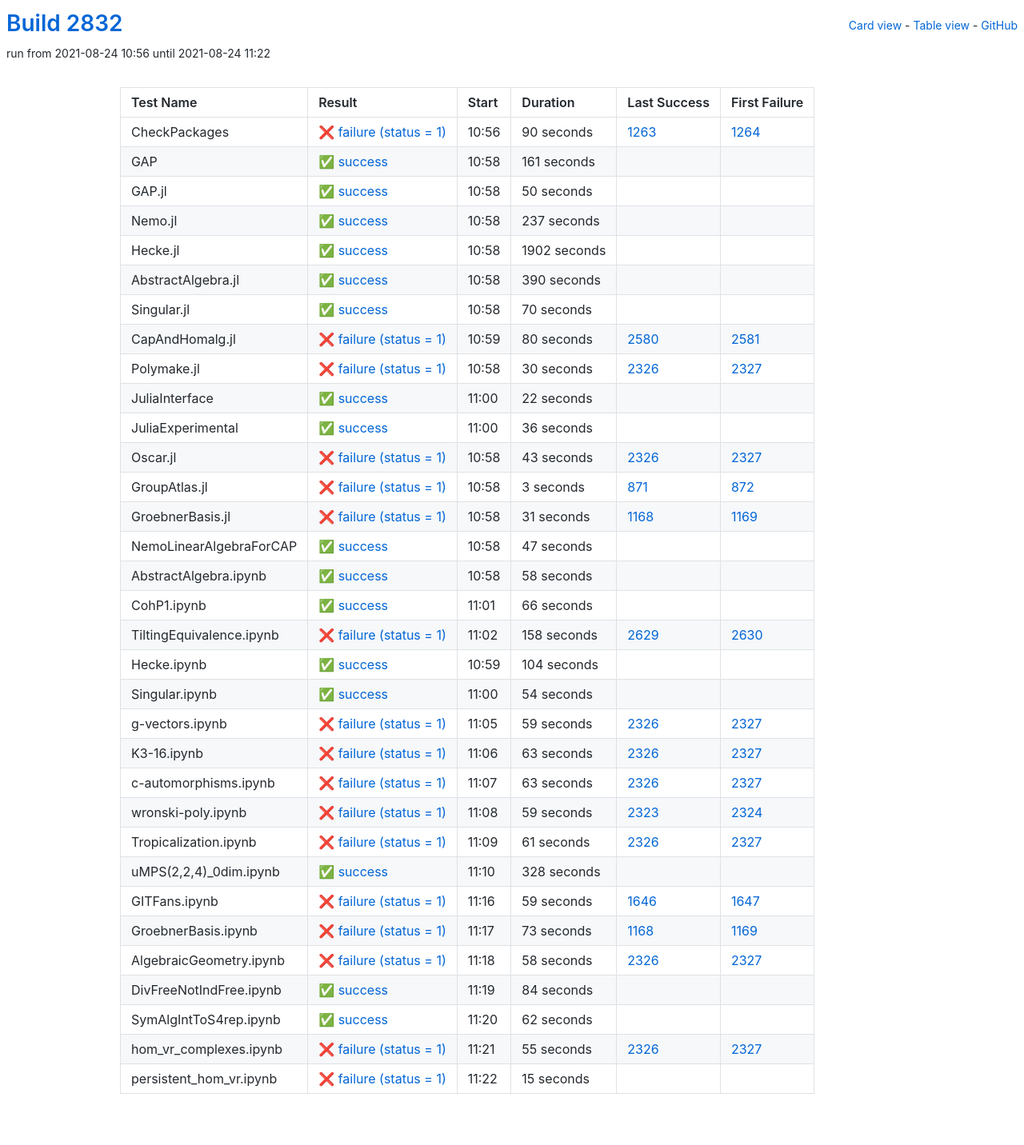
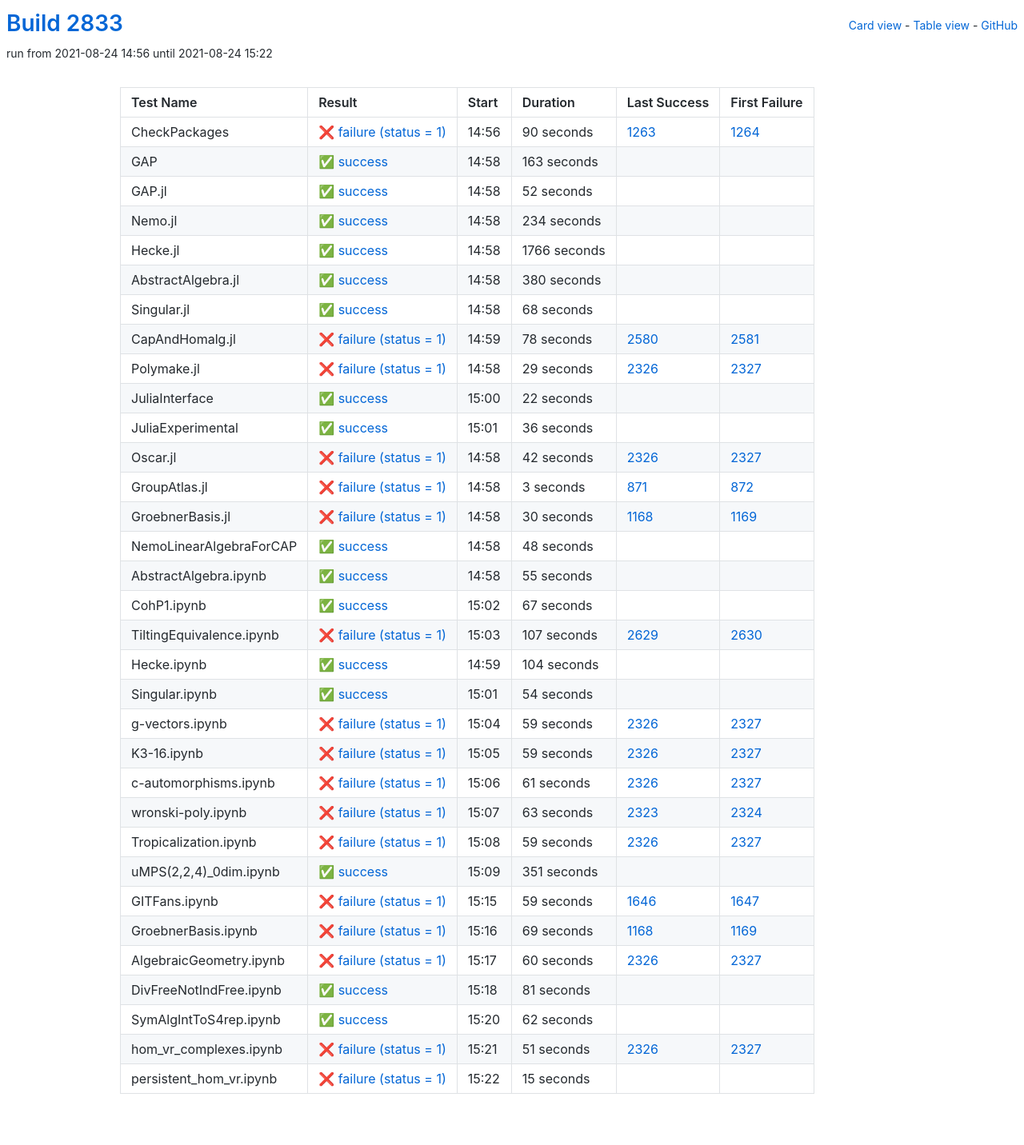
Before and after one commit to oscar-system/oscar-ci-status-stable, a Jekyll site: the page built from table.html, in a window 1280 px wide. Shown: the whole page at 80% size. Built offline with Jekyll 4.4.1, drawn with Linux system fonts in a browser that asks for light colours.

Commit message:
Build #2833

```diff
--- a/_data/ci.yml
+++ b/_data/ci.yml
@@ -1,6 +1,6 @@
 ---
-build: 2832
-build_url: https://oscarci.mathematik.uni-kl.de/job/oscar-stable/2832/
+build: 2833
+build_url: https://oscarci.mathematik.uni-kl.de/job/oscar-stable/2833/
 job: oscar-stable
 organization: oscar-system
 repo: oscar-ci-status-stable
@@ -8,8 +8,8 @@ repourl: https://github.com/oscar-system/oscar-ci-status-stable
 tests:
 - name: CheckPackages
   id: checkpackages
-  log: https://oscarci.mathematik.uni-kl.de/job/oscar-stable/2832/artifact/logs/build-2832/CheckPackages.log
-  start: 2021-08-24 10:56
+  log: https://oscarci.mathematik.uni-kl.de/job/oscar-stable/2833/artifact/logs/build-2833/CheckPackages.log
+  start: 2021-08-24 14:56
   success: false
   exitcode: 1
   status: failure
@@ -20,104 +20,104 @@ tests:
   first_failure_url: https://oscarci.mathematik.uni-kl.de/job/oscar-stable/1264/
 - name: GAP
   id: gap
-  log: https://oscarci.mathematik.uni-kl.de/job/oscar-stable/2832/artifact/logs/build-2832/GAP.log
-  start: 2021-08-24 10:58
+  log: https://oscarci.mathematik.uni-kl.de/job/oscar-stable/2833/artifact/logs/build-2833/GAP.log
+  start: 2021-08-24 14:58
   success: true
   exitcode: 0
   status: success
-  duration: 161
+  duration: 163
   last_success: false
   last_success_url:
   first_failure: false
   first_failure_url:
 - name: GAP.jl
   id: gap-jl
-  log: https://oscarci.mathematik.uni-kl.de/job/oscar-stable/2832/artifact/logs/build-2832/GAP.jl.log
-  start: 2021-08-24 10:58
+  log: https://oscarci.mathematik.uni-kl.de/job/oscar-stable/2833/artifact/logs/build-2833/GAP.jl.log
+  start: 2021-08-24 14:58
   success: true
   exitcode: 0
   status: success
-  duration: 50
+  duration: 52
   last_success: false
   last_success_url:
   first_failure: false
   first_failure_url:
 - name: Nemo.jl
   id: nemo-jl
-  log: https://oscarci.mathematik.uni-kl.de/job/oscar-stable/2832/artifact/logs/build-2832/Nemo.jl.log
-  start: 2021-08-24 10:58
+  log: https://oscarci.mathematik.uni-kl.de/job/oscar-stable/2833/artifact/logs/build-2833/Nemo.jl.log
+  start: 2021-08-24 14:58
   success: true
   exitcode: 0
   status: success
-  duration: 237
+  duration: 234
   last_success: false
   last_success_url:
   first_failure: false
   first_failure_url:
 - name: Hecke.jl
   id: hecke-jl
-  log: https://oscarci.mathematik.uni-kl.de/job/oscar-stable/2832/artifact/logs/build-2832/Hecke.jl.log
-  start: 2021-08-24 10:58
+  log: https://oscarci.mathematik.uni-kl.de/job/oscar-stable/2833/artifact/logs/build-2833/Hecke.jl.log
+  start: 2021-08-24 14:58
   success: true
   exitcode: 0
   status: success
-  duration: 1902
+  duration: 1766
   last_success: false
   last_success_url:
   first_failure: false
   first_failure_url:
 - name: AbstractAlgebra.jl
   id: abstractalgebra-jl
-  log: https://oscarci.mathematik.uni-kl.de/job/oscar-stable/2832/artifact/logs/build-2832/AbstractAlgebra.jl.log
-  start: 2021-08-24 10:58
+  log: https://oscarci.mathematik.uni-kl.de/job/oscar-stable/2833/artifact/logs/build-2833/AbstractAlgebra.jl.log
+  start: 2021-08-24 14:58
   success: true
   exitcode: 0
   status: success
-  duration: 390
+  duration: 380
   last_success: false
   last_success_url:
   first_failure: false
   first_failure_url:
 - name: Singular.jl
   id: singular-jl
-  log: https://oscarci.mathematik.uni-kl.de/job/oscar-stable/2832/artifact/logs/build-2832/Singular.jl.log
-  start: 2021-08-24 10:58
+  log: https://oscarci.mathematik.uni-kl.de/job/oscar-stable/2833/artifact/logs/build-2833/Singular.jl.log
+  start: 2021-08-24 14:58
   success: true
   exitcode: 0
   status: success
-  duration: 70
+  duration: 68
   last_success: false
   last_success_url:
   first_failure: false
   first_failure_url:
 - name: CapAndHomalg.jl
   id: capandhomalg-jl
-  log: https://oscarci.mathematik.uni-kl.de/job/oscar-stable/2832/artifact/logs/build-2832/CapAndHomalg.jl.log
-  start: 2021-08-24 10:59
+  log: https://oscarci.mathematik.uni-kl.de/job/oscar-stable/2833/artifact/logs/build-2833/CapAndHomalg.jl.log
+  start: 2021-08-24 14:59
   success: false
   exitcode: 1
   status: failure
-  duration: 80
+  duration: 78
   last_success: 2580
   last_success_url: https://oscarci.mathematik.uni-kl.de/job/oscar-stable/2580/
   first_failure: 2581
   first_failure_url: https://oscarci.mathematik.uni-kl.de/job/oscar-stable/2581/
 - name: Polymake.jl
   id: polymake-jl
-  log: https://oscarci.mathematik.uni-kl.de/job/oscar-stable/2832/artifact/logs/build-2832/Polymake.jl.log
-  start: 2021-08-24 10:58
+  log: https://oscarci.mathematik.uni-kl.de/job/oscar-stable/2833/artifact/logs/build-2833/Polymake.jl.log
+  start: 2021-08-24 14:58
   success: false
   exitcode: 1
   status: failure
-  duration: 30
+  duration: 29
   last_success: 2326
   last_success_url: https://oscarci.mathematik.uni-kl.de/job/oscar-stable/2326/
   first_failure: 2327
   first_failure_url: https://oscarci.mathematik.uni-kl.de/job/oscar-stable/2327/
 - name: JuliaInterface
   id: juliainterface
-  log: https://oscarci.mathematik.uni-kl.de/job/oscar-stable/2832/artifact/logs/build-2832/JuliaInterface.log
-  start: 2021-08-24 11:00
+  log: https://oscarci.mathematik.uni-kl.de/job/oscar-stable/2833/artifact/logs/build-2833/JuliaInterface.log
+  start: 2021-08-24 15:00
   success: true
   exitcode: 0
   status: success
@@ -128,8 +128,8 @@ tests:
   first_failure_url:
 - name: JuliaExperimental
   id: juliaexperimental
-  log: https://oscarci.mathematik.uni-kl.de/job/oscar-stable/2832/artifact/logs/build-2832/JuliaExperimental.log
-  start: 2021-08-24 11:00
+  log: https://oscarci.mathematik.uni-kl.de/job/oscar-stable/2833/artifact/logs/build-2833/JuliaExperimental.log
+  start: 2021-08-24 15:01
   success: true
   exitcode: 0
   status: success
@@ -140,20 +140,20 @@ tests:
   first_failure_url:
 - name: Oscar.jl
   id: oscar-jl
-  log: https://oscarci.mathematik.uni-kl.de/job/oscar-stable/2832/artifact/logs/build-2832/Oscar.jl.log
-  start: 2021-08-24 10:58
+  log: https://oscarci.mathematik.uni-kl.de/job/oscar-stable/2833/artifact/logs/build-2833/Oscar.jl.log
+  start: 2021-08-24 14:58
   success: false
   exitcode: 1
   status: failure
-  duration: 43
+  duration: 42
   last_success: 2326
   last_success_url: https://oscarci.mathematik.uni-kl.de/job/oscar-stable/2326/
   first_failure: 2327
   first_failure_url: https://oscarci.mathematik.uni-kl.de/job/oscar-stable/2327/
 - name: GroupAtlas.jl
   id: groupatlas-jl
-  log: https://oscarci.mathematik.uni-kl.de/job/oscar-stable/2832/artifact/logs/build-2832/GroupAtlas.jl.log
-  start: 2021-08-24 10:58
+  log: https://oscarci.mathematik.uni-kl.de/job/oscar-stable/2833/artifact/logs/build-2833/GroupAtlas.jl.log
+  start: 2021-08-24 14:58
   success: false
   exitcode: 1
   status: failure
@@ -164,68 +164,68 @@ tests:
   first_failure_url: https://oscarci.mathematik.uni-kl.de/job/oscar-stable/872/
 - name: GroebnerBasis.jl
   id: groebnerbasis-jl
-  log: https://oscarci.mathematik.uni-kl.de/job/oscar-stable/2832/artifact/logs/build-2832/GroebnerBasis.jl.log
-  start: 2021-08-24 10:58
+  log: https://oscarci.mathematik.uni-kl.de/job/oscar-stable/2833/artifact/logs/build-2833/GroebnerBasis.jl.log
+  start: 2021-08-24 14:58
   success: false
   exitcode: 1
   status: failure
-  duration: 31
+  duration: 30
   last_success: 1168
   last_success_url: https://oscarci.mathematik.uni-kl.de/job/oscar-stable/1168/
   first_failure: 1169
   first_failure_url: https://oscarci.mathematik.uni-kl.de/job/oscar-stable/1169/
 - name: NemoLinearAlgebraForCAP
   id: nemolinearalgebraforcap
-  log: https://oscarci.mathematik.uni-kl.de/job/oscar-stable/2832/artifact/logs/build-2832/NemoLinearAlgebraForCAP.log
-  start: 2021-08-24 10:58
+  log: https://oscarci.mathematik.uni-kl.de/job/oscar-stable/2833/artifact/logs/build-2833/NemoLinearAlgebraForCAP.log
+  start: 2021-08-24 14:58
   success: true
   exitcode: 0
   status: success
-  duration: 47
+  duration: 48
   last_success: false
   last_success_url:
   first_failure: false
   first_failure_url:
 - name: AbstractAlgebra.ipynb
   id: abstractalgebra-ipynb
-  log: https://oscarci.mathematik.uni-kl.de/job/oscar-stable/2832/artifact/logs/build-2832/AbstractAlgebra.ipynb.log
-  start: 2021-08-24 10:58
+  log: https://oscarci.mathematik.uni-kl.de/job/oscar-stable/2833/artifact/logs/build-2833/AbstractAlgebra.ipynb.log
+  start: 2021-08-24 14:58
   success: true
   exitcode: 0
   status: success
-  duration: 58
+  duration: 55
   last_success: false
   last_success_url:
   first_failure: false
   first_failure_url:
 - name: CohP1.ipynb
   id: cohp1-ipynb
-  log: https://oscarci.mathematik.uni-kl.de/job/oscar-stable/2832/artifact/logs/build-2832/CohP1.ipynb.log
-  start: 2021-08-24 11:01
+  log: https://oscarci.mathematik.uni-kl.de/job/oscar-stable/2833/artifact/logs/build-2833/CohP1.ipynb.log
+  start: 2021-08-24 15:02
   success: true
   exitcode: 0
   status: success
-  duration: 66
+  duration: 67
   last_success: false
   last_success_url:
   first_failure: false
   first_failure_url:
 - name: TiltingEquivalence.ipynb
   id: tiltingequivalence-ipynb
-  log: https://oscarci.mathematik.uni-kl.de/job/oscar-stable/2832/artifact/logs/build-2832/TiltingEquivalence.ipynb.log
-  start: 2021-08-24 11:02
+  log: https://oscarci.mathematik.uni-kl.de/job/oscar-stable/2833/artifact/logs/build-2833/TiltingEquivalence.ipynb.log
+  start: 2021-08-24 15:03
   success: false
   exitcode: 1
   status: failure
-  duration: 158
+  duration: 107
   last_success: 2629
   last_success_url: https://oscarci.mathematik.uni-kl.de/job/oscar-stable/2629/
   first_failure: 2630
   first_failure_url: https://oscarci.mathematik.uni-kl.de/job/oscar-stable/2630/
 - name: Hecke.ipynb
   id: hecke-ipynb
-  log: https://oscarci.mathematik.uni-kl.de/job/oscar-stable/2832/artifact/logs/build-2832/Hecke.ipynb.log
-  start: 2021-08-24 10:59
+  log: https://oscarci.mathematik.uni-kl.de/job/oscar-stable/2833/artifact/logs/build-2833/Hecke.ipynb.log
+  start: 2021-08-24 14:59
   success: true
   exitcode: 0
   status: success
@@ -236,8 +236,8 @@ tests:
   first_failure_url:
 - name: Singular.ipynb
   id: singular-ipynb
-  log: https://oscarci.mathematik.uni-kl.de/job/oscar-stable/2832/artifact/logs/build-2832/Singular.ipynb.log
-  start: 2021-08-24 11:00
+  log: https://oscarci.mathematik.uni-kl.de/job/oscar-stable/2833/artifact/logs/build-2833/Singular.ipynb.log
+  start: 2021-08-24 15:01
   success: true
   exitcode: 0
   status: success
@@ -248,8 +248,8 @@ tests:
   first_failure_url:
 - name: g-vectors.ipynb
   id: g-vectors-ipynb
-  log: https://oscarci.mathematik.uni-kl.de/job/oscar-stable/2832/artifact/logs/build-2832/g-vectors.ipynb.log
-  start: 2021-08-24 11:05
+  log: https://oscarci.mathematik.uni-kl.de/job/oscar-stable/2833/artifact/logs/build-2833/g-vectors.ipynb.log
+  start: 2021-08-24 15:04
   success: false
   exitcode: 1
   status: failure
@@ -260,44 +260,20 @@ tests:
   first_failure_url: https://oscarci.mathematik.uni-kl.de/job/oscar-stable/2327/
 - name: K3-16.ipynb
   id: k3-16-ipynb
-  log: https://oscarci.mathematik.uni-kl.de/job/oscar-stable/2832/artifact/logs/build-2832/K3-16.ipynb.log
-  start: 2021-08-24 11:06
+  log: https://oscarci.mathematik.uni-kl.de/job/oscar-stable/2833/artifact/logs/build-2833/K3-16.ipynb.log
+  start: 2021-08-24 15:05
   success: false
   exitcode: 1
   status: failure
-  duration: 63
+  duration: 59
   last_success: 2326
   last_success_url: https://oscarci.mathematik.uni-kl.de/job/oscar-stable/2326/
   first_failure: 2327
   first_failure_url: https://oscarci.mathematik.uni-kl.de/job/oscar-stable/2327/
 - name: c-automorphisms.ipynb
   id: c-automorphisms-ipynb
-  log: https://oscarci.mathematik.uni-kl.de/job/oscar-stable/2832/artifact/logs/build-2832/c-automorphisms.ipynb.log
-  start: 2021-08-24 11:07
-  success: false
-  exitcode: 1
-  status: failure
-  duration: 63
-  last_success: 2326
-  last_success_url: https://oscarci.mathematik.uni-kl.de/job/oscar-stable/2326/
-  first_failure: 2327
-  first_failure_url: https://oscarci.mathematik.uni-kl.de/job/oscar-stable/2327/
-- name: wronski-poly.ipynb
-  id: wronski-poly-ipynb
-  log: https://oscarci.mathematik.uni-kl.de/job/oscar-stable/2832/artifact/logs/build-2832/wronski-poly.ipynb.log
-  start: 2021-08-24 11:08
-  success: false
-  exitcode: 1
-  status: failure
-  duration: 59
-  last_success: 2323
-  last_success_url: https://oscarci.mathematik.uni-kl.de/job/oscar-stable/2323/
-  first_failure: 2324
-  first_failure_url: https://oscarci.mathematik.uni-kl.de/job/oscar-stable/2324/
-- name: Tropicalization.ipynb
-  id: tropicalization-ipynb
-  log: https://oscarci.mathematik.uni-kl.de/job/oscar-stable/2832/artifact/logs/build-2832/Tropicalization.ipynb.log
-  start: 2021-08-24 11:09
+  log: https://oscarci.mathematik.uni-kl.de/job/oscar-stable/2833/artifact/logs/build-2833/c-automorphisms.ipynb.log
+  start: 2021-08-24 15:06
   success: false
   exitcode: 1
   status: failure
@@ -306,22 +282,46 @@ tests:
   last_success_url: https://oscarci.mathematik.uni-kl.de/job/oscar-stable/2326/
   first_failure: 2327
   first_failure_url: https://oscarci.mathematik.uni-kl.de/job/oscar-stable/2327/
+- name: wronski-poly.ipynb
+  id: wronski-poly-ipynb
+  log: https://oscarci.mathematik.uni-kl.de/job/oscar-stable/2833/artifact/logs/build-2833/wronski-poly.ipynb.log
+  start: 2021-08-24 15:07
+  success: false
+  exitcode: 1
+  status: failure
+  duration: 63
+  last_success: 2323
+  last_success_url: https://oscarci.mathematik.uni-kl.de/job/oscar-stable/2323/
+  first_failure: 2324
+  first_failure_url: https://oscarci.mathematik.uni-kl.de/job/oscar-stable/2324/
+- name: Tropicalization.ipynb
+  id: tropicalization-ipynb
+  log: https://oscarci.mathematik.uni-kl.de/job/oscar-stable/2833/artifact/logs/build-2833/Tropicalization.ipynb.log
+  start: 2021-08-24 15:08
+  success: false
+  exitcode: 1
+  status: failure
+  duration: 59
+  last_success: 2326
+  last_success_url: https://oscarci.mathematik.uni-kl.de/job/oscar-stable/2326/
+  first_failure: 2327
+  first_failure_url: https://oscarci.mathematik.uni-kl.de/job/oscar-stable/2327/
 - name: uMPS(2,2,4)_0dim.ipynb
   id: umps-2-2-4-0dim-ipynb
-  log: https://oscarci.mathematik.uni-kl.de/job/oscar-stable/2832/artifact/logs/build-2832/uMPS-2-2-4-_0dim.ipynb.log
-  start: 2021-08-24 11:10
+  log: https://oscarci.mathematik.uni-kl.de/job/oscar-stable/2833/artifact/logs/build-2833/uMPS-2-2-4-_0dim.ipynb.log
+  start: 2021-08-24 15:09
   success: true
   exitcode: 0
   status: success
-  duration: 328
+  duration: 351
   last_success: false
   last_success_url:
   first_failure: false
   first_failure_url:
 - name: GITFans.ipynb
   id: gitfans-ipynb
-  log: https://oscarci.mathematik.uni-kl.de/job/oscar-stable/2832/artifact/logs/build-2832/GITFans.ipynb.log
-  start: 2021-08-24 11:16
+  log: https://oscarci.mathematik.uni-kl.de/job/oscar-stable/2833/artifact/logs/build-2833/GITFans.ipynb.log
+  start: 2021-08-24 15:15
   success: false
   exitcode: 1
   status: failure
@@ -332,44 +332,44 @@ tests:
   first_failure_url: https://oscarci.mathematik.uni-kl.de/job/oscar-stable/1647/
 - name: GroebnerBasis.ipynb
   id: groebnerbasis-ipynb
-  log: https://oscarci.mathematik.uni-kl.de/job/oscar-stable/2832/artifact/logs/build-2832/GroebnerBasis.ipynb.log
-  start: 2021-08-24 11:17
+  log: https://oscarci.mathematik.uni-kl.de/job/oscar-stable/2833/artifact/logs/build-2833/GroebnerBasis.ipynb.log
+  start: 2021-08-24 15:16
   success: false
   exitcode: 1
   status: failure
-  duration: 73
+  duration: 69
   last_success: 1168
   last_success_url: https://oscarci.mathematik.uni-kl.de/job/oscar-stable/1168/
   first_failure: 1169
   first_failure_url: https://oscarci.mathematik.uni-kl.de/job/oscar-stable/1169/
 - name: AlgebraicGeometry.ipynb
   id: algebraicgeometry-ipynb
-  log: https://oscarci.mathematik.uni-kl.de/job/oscar-stable/2832/artifact/logs/build-2832/AlgebraicGeometry.ipynb.log
-  start: 2021-08-24 11:18
+  log: https://oscarci.mathematik.uni-kl.de/job/oscar-stable/2833/artifact/logs/build-2833/AlgebraicGeometry.ipynb.log
+  start: 2021-08-24 15:17
   success: false
   exitcode: 1
   status: failure
-  duration: 58
+  duration: 60
   last_success: 2326
   last_success_url: https://oscarci.mathematik.uni-kl.de/job/oscar-stable/2326/
   first_failure: 2327
   first_failure_url: https://oscarci.mathematik.uni-kl.de/job/oscar-stable/2327/
 - name: DivFreeNotIndFree.ipynb
   id: divfreenotindfree-ipynb
-  log: https://oscarci.mathematik.uni-kl.de/job/oscar-stable/2832/artifact/logs/build-2832/DivFreeNotIndFree.ipynb.log
-  start: 2021-08-24 11:19
+  log: https://oscarci.mathematik.uni-kl.de/job/oscar-stable/2833/artifact/logs/build-2833/DivFreeNotIndFree.ipynb.log
+  start: 2021-08-24 15:18
   success: true
   exitcode: 0
   status: success
-  duration: 84
+  duration: 81
   last_success: false
   last_success_url:
   first_failure: false
   first_failure_url:
 - name: SymAlgIntToS4rep.ipynb
   id: symalginttos4rep-ipynb
-  log: https://oscarci.mathematik.uni-kl.de/job/oscar-stable/2832/artifact/logs/build-2832/SymAlgIntToS4rep.ipynb.log
-  start: 2021-08-24 11:20
+  log: https://oscarci.mathematik.uni-kl.de/job/oscar-stable/2833/artifact/logs/build-2833/SymAlgIntToS4rep.ipynb.log
+  start: 2021-08-24 15:20
   success: true
   exitcode: 0
   status: success
@@ -380,20 +380,20 @@ tests:
   first_failure_url:
 - name: hom_vr_complexes.ipynb
   id: hom-vr-complexes-ipynb
-  log: https://oscarci.mathematik.uni-kl.de/job/oscar-stable/2832/artifact/logs/build-2832/hom_vr_complexes.ipynb.log
-  start: 2021-08-24 11:21
+  log: https://oscarci.mathematik.uni-kl.de/job/oscar-stable/2833/artifact/logs/build-2833/hom_vr_complexes.ipynb.log
+  start: 2021-08-24 15:21
   success: false
   exitcode: 1
   status: failure
-  duration: 55
+  duration: 51
   last_success: 2326
   last_success_url: https://oscarci.mathematik.uni-kl.de/job/oscar-stable/2326/
   first_failure: 2327
   first_failure_url: https://oscarci.mathematik.uni-kl.de/job/oscar-stable/2327/
 - name: persistent_hom_vr.ipynb
   id: persistent-hom-vr-ipynb
-  log: https://oscarci.mathematik.uni-kl.de/job/oscar-stable/2832/artifact/logs/build-2832/persistent_hom_vr.ipynb.log
-  start: 2021-08-24 11:22
+  log: https://oscarci.mathematik.uni-kl.de/job/oscar-stable/2833/artifact/logs/build-2833/persistent_hom_vr.ipynb.log
+  start: 2021-08-24 15:22
   success: false
   exitcode: 1
   status: failure
```
Also changed, not shown: README.md.
